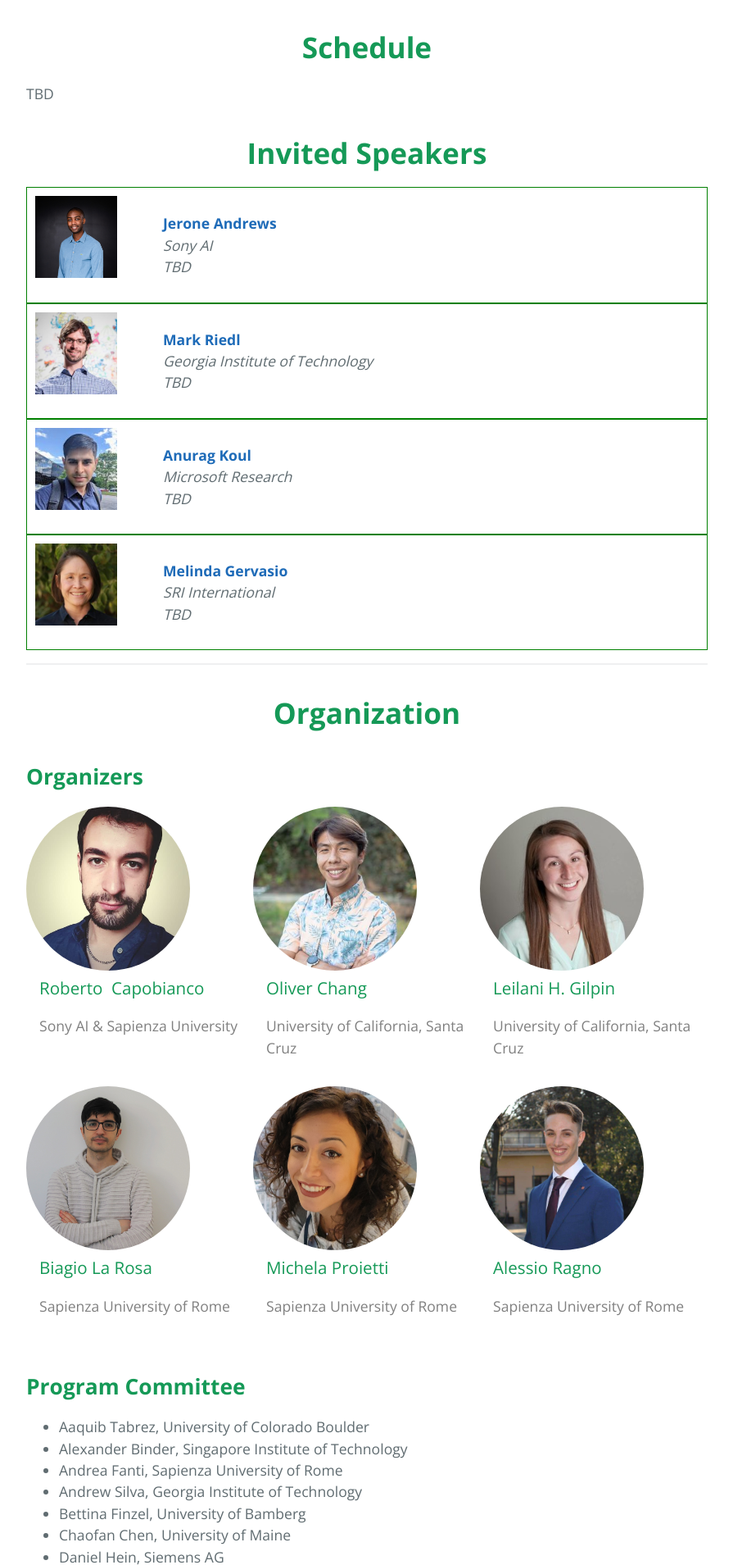
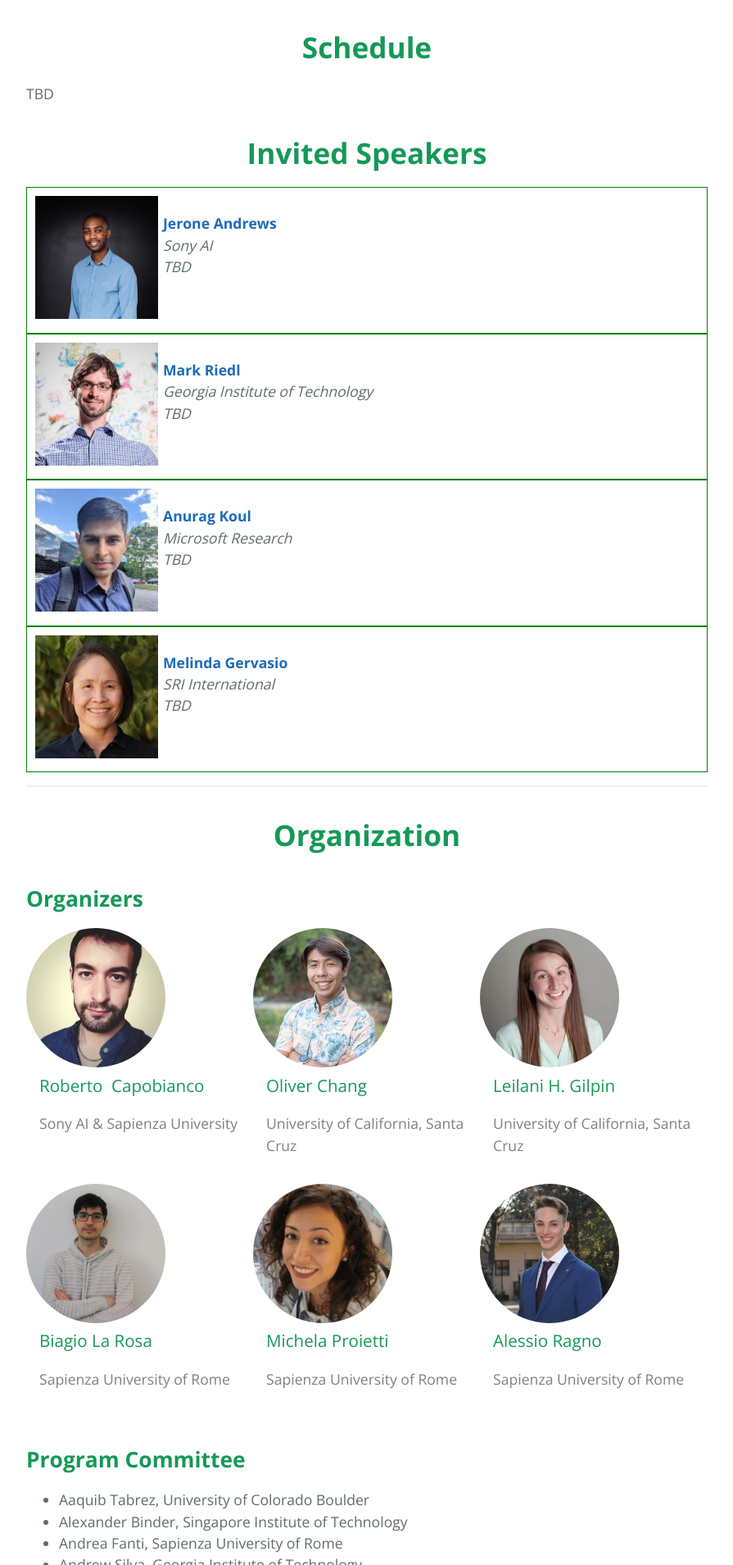
Before and after one commit to XAI4DRL/XAI4DRL.github.io, a Jekyll site: the page built from index.md, in a window 1280 px wide. Shown: the part 1379-3288 px from the top of the page at 82% size, without its empty margins (192-1087 px from the left). Built offline with Jekyll 4.4.1, drawn with Linux system fonts in a browser that asks for light colours.

Commit message:
fixed images size

```diff
--- a/index.md
+++ b/index.md
@@ -41,7 +41,7 @@ Note: XAI methods applied to deep reinforcement learning models will be prefered
 
 <div class="row" style="margin:0;border-style: groove; border-color:green; border-width: thin;">
     <div class="photo_speaker">
-      <a href="https://ai.sony/people/Jerone-Andrews/"><img src="images/jerone.jpg" alt="Jerone Andrews" style="margin-left: 10px;margin-top: 10px;margin-bottom:10px;  width:100px;  height:100px;  object-fit:cover;"></a>
+      <a href="https://ai.sony/people/Jerone-Andrews/"><img src="images/jerone.jpg" alt="Jerone Andrews" style="margin-left: 10px;margin-top: 10px;margin-bottom:10px;  width:150px;  height:150px;  object-fit:cover;"></a>
     </div>
     <div class="speaker" style="margin:0;">
           <div style="padding-top: 30px;
@@ -58,7 +58,7 @@ Note: XAI methods applied to deep reinforcement learning models will be prefered
 <div class="row" style="border-style: groove; border-color:green; border-width: thin;">
     <div class="photo_speaker">
   <a href="https://eilab.gatech.edu/">
-      <img src="images/riedl.jpg" alt="Mark Riedl" style=" margin-left: 10px;margin-top: 10px;margin-bottom:10px; width:100px;  height:100px;  object-fit:cover;"></a>
+      <img src="images/riedl.jpg" alt="Mark Riedl" style=" margin-left: 10px;margin-top: 10px;margin-bottom:10px; width:150px;  height:150px;  object-fit:cover;"></a>
     </div>
         <div class="speaker" style="margin:0;">
       <div style="padding-top: 30px;
@@ -72,7 +72,7 @@ Note: XAI methods applied to deep reinforcement learning models will be prefered
 <div class="row" style="border-style: groove; border-color:green; border-width: thin;">
     <div class="photo_speaker">
   <a href="https://koulanurag.dev/">
-      <img src="images/koul.jpeg" alt="Anurag Koul" style=" margin-left: 10px;margin-top: 10px;margin-bottom:10px; width:100px;  height:100px;  object-fit:cover;"></a>
+      <img src="images/koul.jpeg" alt="Anurag Koul" style=" margin-left: 10px;margin-top: 10px;margin-bottom:10px; width:150px;  height:150px;  object-fit:cover;"></a>
     </div>
         <div class="speaker" style="margin:0;">
       <div style="padding-top: 30px;
@@ -87,7 +87,7 @@ Note: XAI methods applied to deep reinforcement learning models will be prefered
 <div class="row" style="border-style: groove; border-color:green; border-width: thin;">
     <div class="photo_speaker">
   <a href="https://www.linkedin.com/in/melinda-gervasio-b92147142">
-      <img src="images/melinda.jpg" alt="Melinda Gervasio" style=" margin-left: 10px;margin-top: 10px;margin-bottom:10px; width:100px;  height:100px;  object-fit:cover;"></a>
+      <img src="images/melinda.jpg" alt="Melinda Gervasio" style=" margin-left: 10px;margin-top: 10px;margin-bottom:10px; width:150px;  height:150px;  object-fit:cover;"></a>
     </div>
         <div class="speaker" style="margin:0;">
       <div style="padding-top: 30px;
@@ -112,8 +112,8 @@ Note: XAI methods applied to deep reinforcement learning models will be prefered
   <div class="column">
     <div>
       <a href="http://robertocapobianco.com/">
-      <img src="images/roberto.jpg"  alt="Capobianco" style="border-radius: 50%;  width:200px;
-  height:200px;
+      <img src="images/roberto.jpg"  alt="Capobianco" style="border-radius: 50%;  width:170px;
+  height:170px;
   object-fit:cover;">
       <div class="container">
         <h3>Roberto&nbsp;&nbsp;Capobianco</h3>
@@ -125,8 +125,8 @@ Note: XAI methods applied to deep reinforcement learning models will be prefered
   <div class="column">
     <div>
     <a href="">
-      <img src="images/oliver.jpg" alt="Chang" style="border-radius: 50%;width:200px;
-  height:200px;
+      <img src="images/oliver.jpg" alt="Chang" style="border-radius: 50%;width:170px;
+  height:170px;
   object-fit:cover;">
       <div class="container">
         <h3>Oliver Chang</h3>
@@ -138,8 +138,8 @@ Note: XAI methods applied to deep reinforcement learning models will be prefered
   <div class="column">
     <div>
     <a href="https://people.ucsc.edu/~lgilpin/">
-      <img src="images/leilani.jpg" alt="Gilpin" style="border-radius: 50%;width:200px;
-  height:200px;
+      <img src="images/leilani.jpg" alt="Gilpin" style="border-radius: 50%;width:170px;
+  height:170px;
   object-fit:cover;">
       <div class="container">
         <h3>Leilani H. Gilpin</h3>
@@ -153,8 +153,8 @@ Note: XAI methods applied to deep reinforcement learning models will be prefered
   <div class="column">
     <div>
       <a href="https://biagiomattialarosa.github.io/">
-      <img src="images/biagio.jpg" alt="La Rosa" style="border-radius: 50%;width:200px;
-  height:200px;
+      <img src="images/biagio.jpg" alt="La Rosa" style="border-radius: 50%;width:170px;
+  height:170px;
   object-fit:cover;">
       <div class="container">
         <h3>Biagio La Rosa</h3>
@@ -166,8 +166,8 @@ Note: XAI methods applied to deep reinforcement learning models will be prefered
   <div class="column">
     <div>
       <a href="https://sites.google.com/diag.uniroma1.it/michela-proietti">
-      <img src="images/proietti.jpg" alt="Proietti" style="border-radius: 50%;width:200px;
-  height:200px;
+      <img src="images/proietti.jpg" alt="Proietti" style="border-radius: 50%;width:170px;
+  height:170px;
   object-fit:cover;">
       <div class="container">
         <h3>Michela Proietti</h3>
@@ -179,8 +179,8 @@ Note: XAI methods applied to deep reinforcement learning models will be prefered
   <div class="column">
     <div>
       <a href="https://alessio.ragno.info">
-      <img src="images/ragno.jpg" alt="Ragno" style="border-radius: 50%;width:200px;
-  height:200px;
+      <img src="images/ragno.jpg" alt="Ragno" style="border-radius: 50%;width:170px;
+  height:170px;
   object-fit:cover;">
       <div class="container">
         <h3>Alessio Ragno</h3>
```
